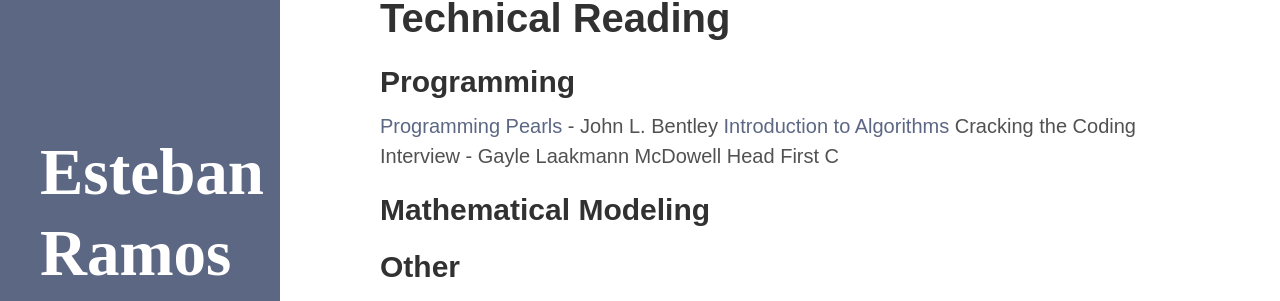
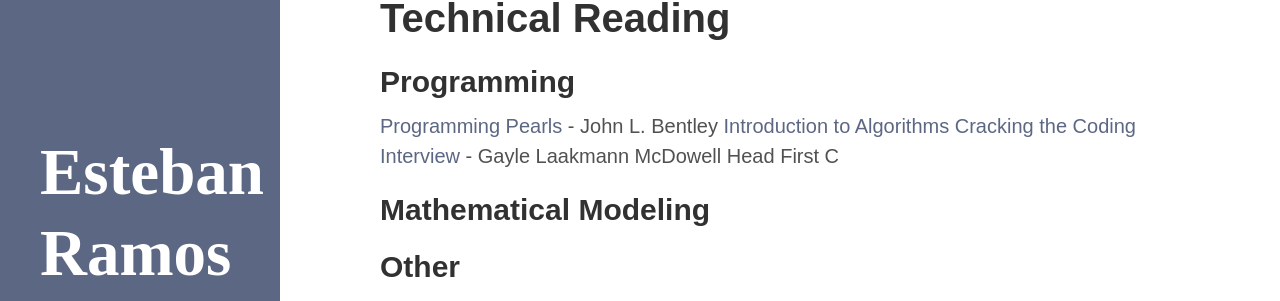
Before and after one commit to EIRNf/oldsite, a Jekyll site: the page built from readinglist.md, in a window 1280 px wide. Shown: the part 151-452 px from the top of the page. Built offline with Jekyll 4.4.1, drawn with Linux system fonts in a browser that asks for light colours; part of the change alters nothing that is shown.

```diff
--- a/readinglist.md
+++ b/readinglist.md
@@ -8,7 +8,7 @@ title: Reading List
 
 [Programming Pearls](https://books.google.com/books/about/Programming_Pearls.html?id=sWcPAQAAMAAJ&source=kp_book_description) - John L. Bentley
 [Introduction to Algorithms](https://www.google.com/books/edition/Introduction_to_Algorithms/aefUBQAAQBAJ?hl=en&gbpv=0)
-Cracking the Coding Interview - Gayle Laakmann McDowell
+[Cracking the Coding Interview](http://www.crackingthecodinginterview.com/) - Gayle Laakmann McDowell
 Head First C
 
 ## Mathematical Modeling
@@ -24,6 +24,5 @@ A House of Leaves
 
 
 <!--stackedit_data:
-eyJoaXN0b3J5IjpbLTE1NzU0NDU1NjQsLTE1MzE3Mjk5MTVdfQ
-==
+eyJoaXN0b3J5IjpbMTQ0NDM5ODY0NCwtMTUzMTcyOTkxNV19
 -->
```
